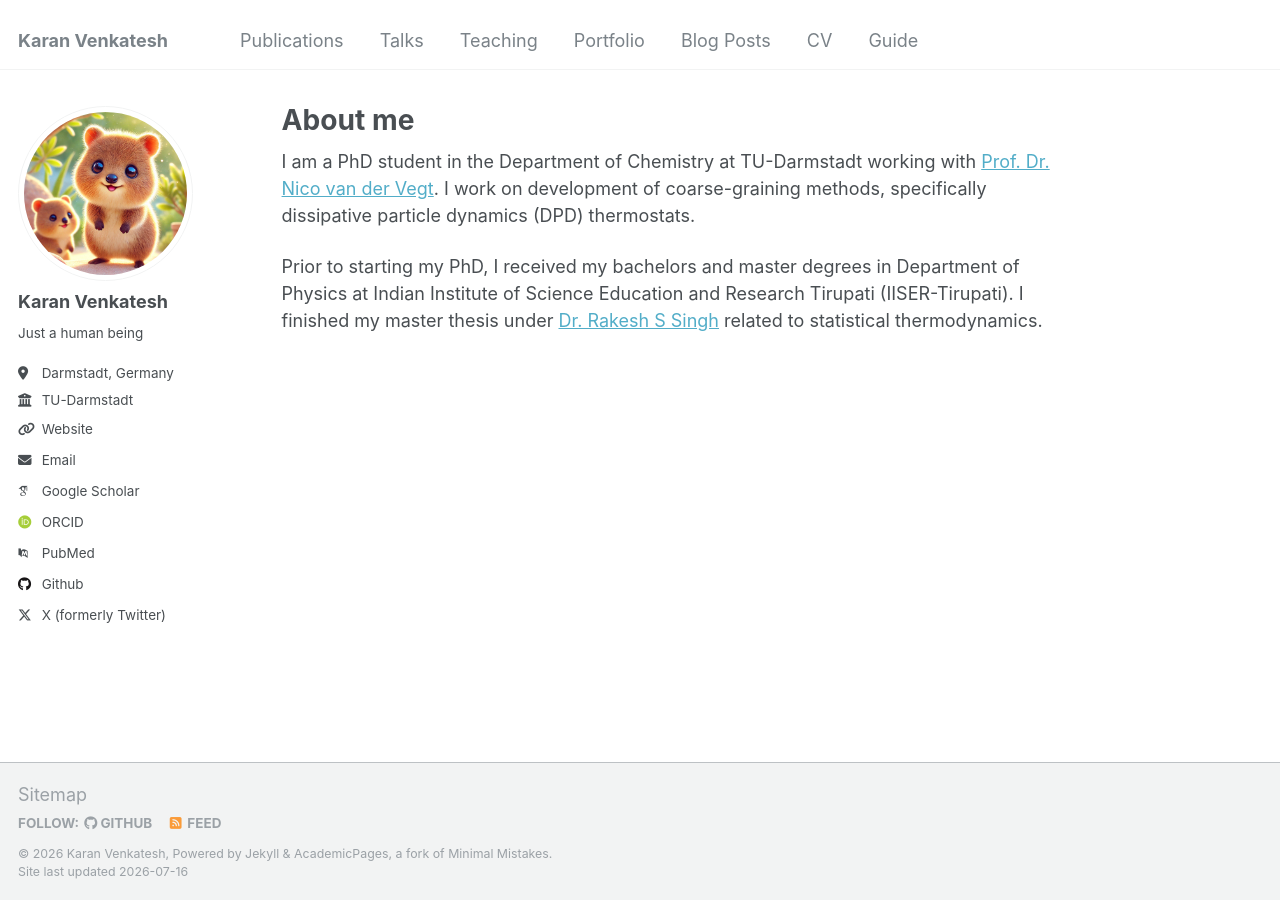
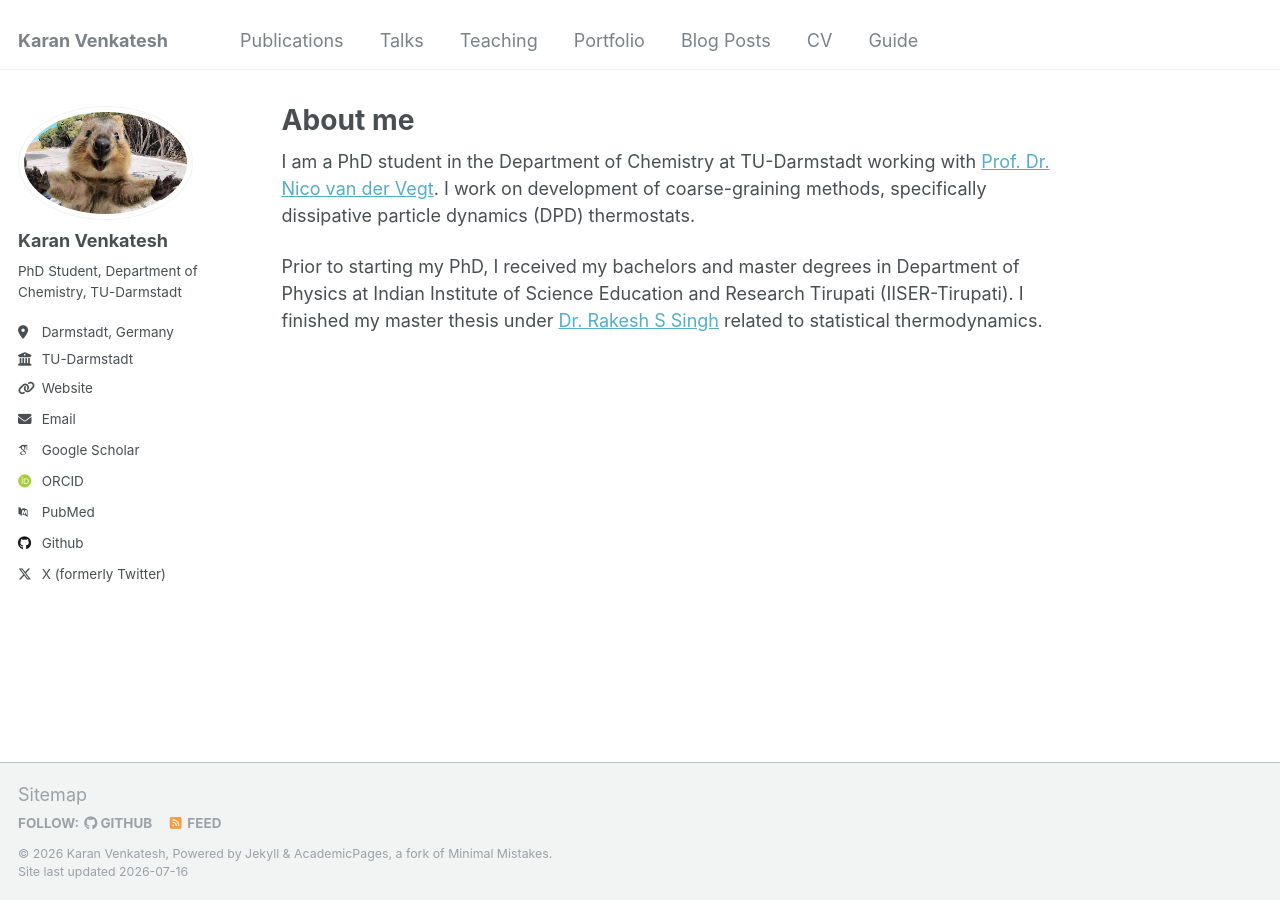
Before and after one commit to karanv99/karanv99.github.io, a Jekyll site: the page built from _pages/about.md, in a window 1280 px wide. Built offline with Jekyll 4.4.1, drawn with Linux system fonts in a browser that asks for light colours; some web fonts are replaced.

Commit message:
Update website

```diff
--- a/_config.yml
+++ b/_config.yml
@@ -21,10 +21,10 @@ repository               : "karanv99/karanv99.github.io"
 #               Additional customization can be done by editing /_includes/author-profile.html
 author:
   # Biographic information
-  avatar           : "mail_photo.jpg"
+  avatar           : "profile_pic.jpg"
   name             : "Karan Venkatesh"
   pronouns         : # example: "she/her"
-  bio              : "Just a human being"
+  bio              : "PhD Student, Department of Chemistry, TU-Darmstadt"
   location         : "Darmstadt, Germany"
   employer         : "TU-Darmstadt"
   uri              : https://www.cpc.tu-darmstadt.de/cpc/homepage_cpc/index.en.jsp
```
Also changed, not shown: images/bio-photo-2.jpg (deleted), images/bio-photo.jpg (deleted), images/editing-talk.png (deleted), images/mail_photo.jpg (deleted), images/profile_pic.jpg (added).
